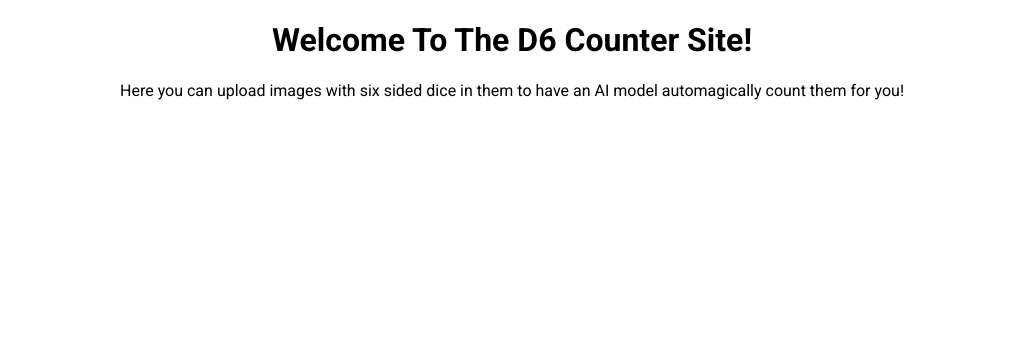
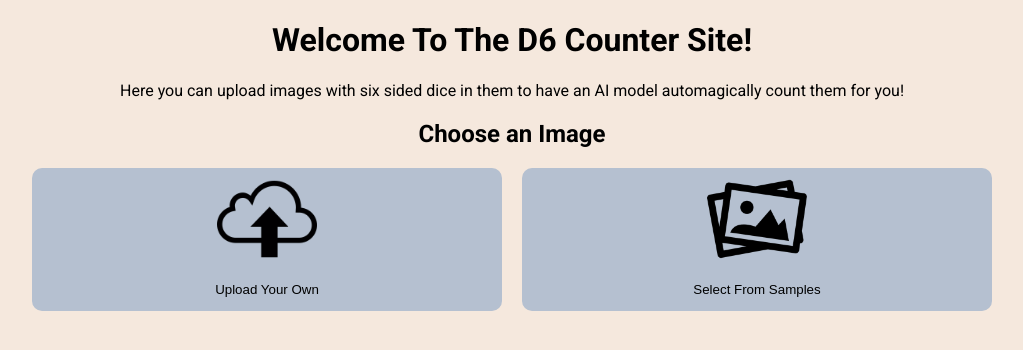
Before and after one commit to ydnamjs/d6-counter-app, a React (Create React App) app: page / in a window 1280 px wide. Shown: the top 350 px of the page, without its empty margins (128-1151 px from the left). Built offline with nearby package versions, Linux system fonts and the light colour scheme.

Commit message:
Added basic image selector component layout

```diff
--- a/src/App.css
+++ b/src/App.css
@@ -2,5 +2,5 @@
 	width: 100%;
 	height: 100%;
 	max-width: 100vw;
-	min-height: 100vh;
+	max-height: 100vh;
 }
--- a/src/index.css
+++ b/src/index.css
@@ -1,5 +1,7 @@
 :root {
-	--panel-color: #c5705d;
+	--panel-color: #b5c0d0;
+	--button-color: #b5c0d0;
+	--button-hover-color: #7e8591;
 	--text-color: #0c0c0c;
 }
 
@@ -19,6 +21,7 @@ body {
 		sans-serif;
 	-webkit-font-smoothing: antialiased;
 	-moz-osx-font-smoothing: grayscale;
+	background-color: #f5e8dd;
 }
 
 code {
--- a/src/pages/image-upload/ImageUpload.css
+++ b/src/pages/image-upload/ImageUpload.css
@@ -5,7 +5,6 @@
 	max-width: 95vw;
 	margin-right: auto;
 	margin-left: auto;
-	/* background-color: blue; */
 }
 
 .image-upload h1 {
--- a/src/pages/image-upload/ImageUpload.tsx
+++ b/src/pages/image-upload/ImageUpload.tsx
@@ -1,5 +1,6 @@
 import React from "react";
 import "./ImageUpload.css";
+import ImageSelector from "./pieces/ImageSelector";
 
 function ImageUpload() {
 	return (
@@ -9,6 +10,7 @@ function ImageUpload() {
 				Here you can upload images with six sided dice in them to have an AI model
 				automagically count them for you!
 			</p>
+			<ImageSelector />
 		</div>
 	);
 }
--- /dev/null
+++ b/src/pages/image-upload/pieces/ImageSelector.css
@@ -0,0 +1,48 @@
+.image-selector-buttons {
+	display: flex;
+	flex-direction: row;
+	flex-wrap: wrap;
+	gap: 20px;
+}
+
+.image-selector h2 {
+	text-align: center;
+}
+
+.image-selector p {
+	display: block;
+}
+
+.image-selector button {
+	flex-grow: 1;
+	width: 250px;
+
+	border: none;
+	border-radius: 10px;
+	background-color: var(--button-color);
+	cursor: pointer;
+
+	display: flex;
+	flex-direction: column;
+}
+
+.image-selector button:hover {
+	background-color: var(--button-hover-color);
+}
+
+.image-selector button:hover p {
+	text-decoration: underline;
+}
+
+.image-selector button img {
+	height: 100px;
+	margin-left: auto;
+	margin-right: auto;
+}
+
+.image-selector button p {
+	display: inline;
+	margin-left: auto;
+	margin-right: auto;
+	width: 100%;
+}
--- /dev/null
+++ b/src/pages/image-upload/pieces/ImageSelector.tsx
@@ -0,0 +1,25 @@
+import React from "react";
+import "./ImageSelector.css";
+
+import uploadIcon from "../assets/Upload_Icon.png";
+import imagesIcon from "../assets/Images_Icon.png";
+
+function ImageSelector() {
+	return (
+		<div className="image-selector">
+			<h2>Choose an Image</h2>
+			<div className="image-selector-buttons">
+				<button>
+					<img src={uploadIcon}></img>
+					<p>Upload Your Own</p>
+				</button>
+				<button>
+					<img src={imagesIcon}></img>
+					<p>Select From Samples</p>
+				</button>
+			</div>
+		</div>
+	);
+}
+
+export default ImageSelector;
```
Also changed, not shown: src/pages/image-upload/assets/Images_Icon.png (added), src/pages/image-upload/assets/Upload_Icon.png (added).
